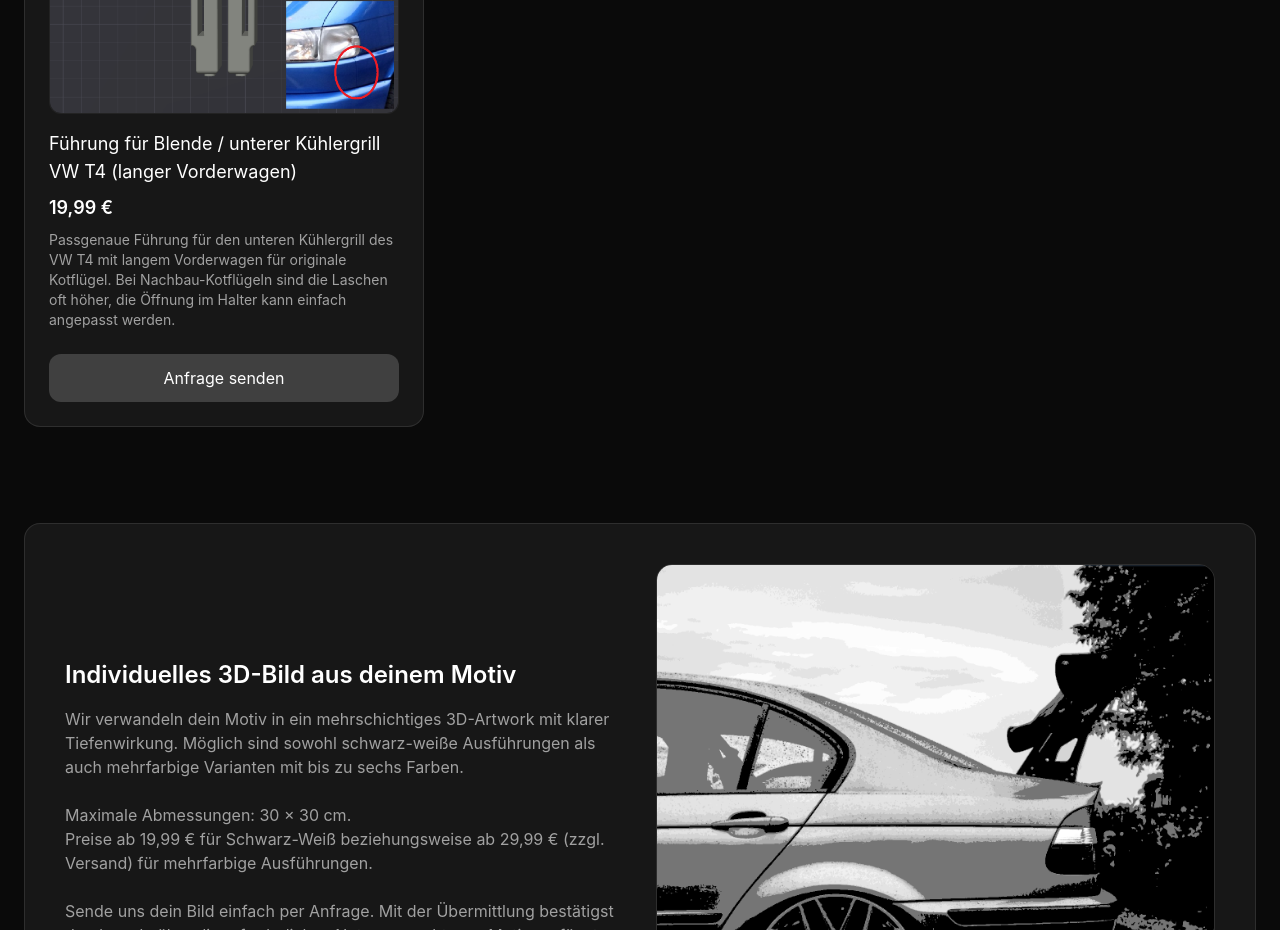
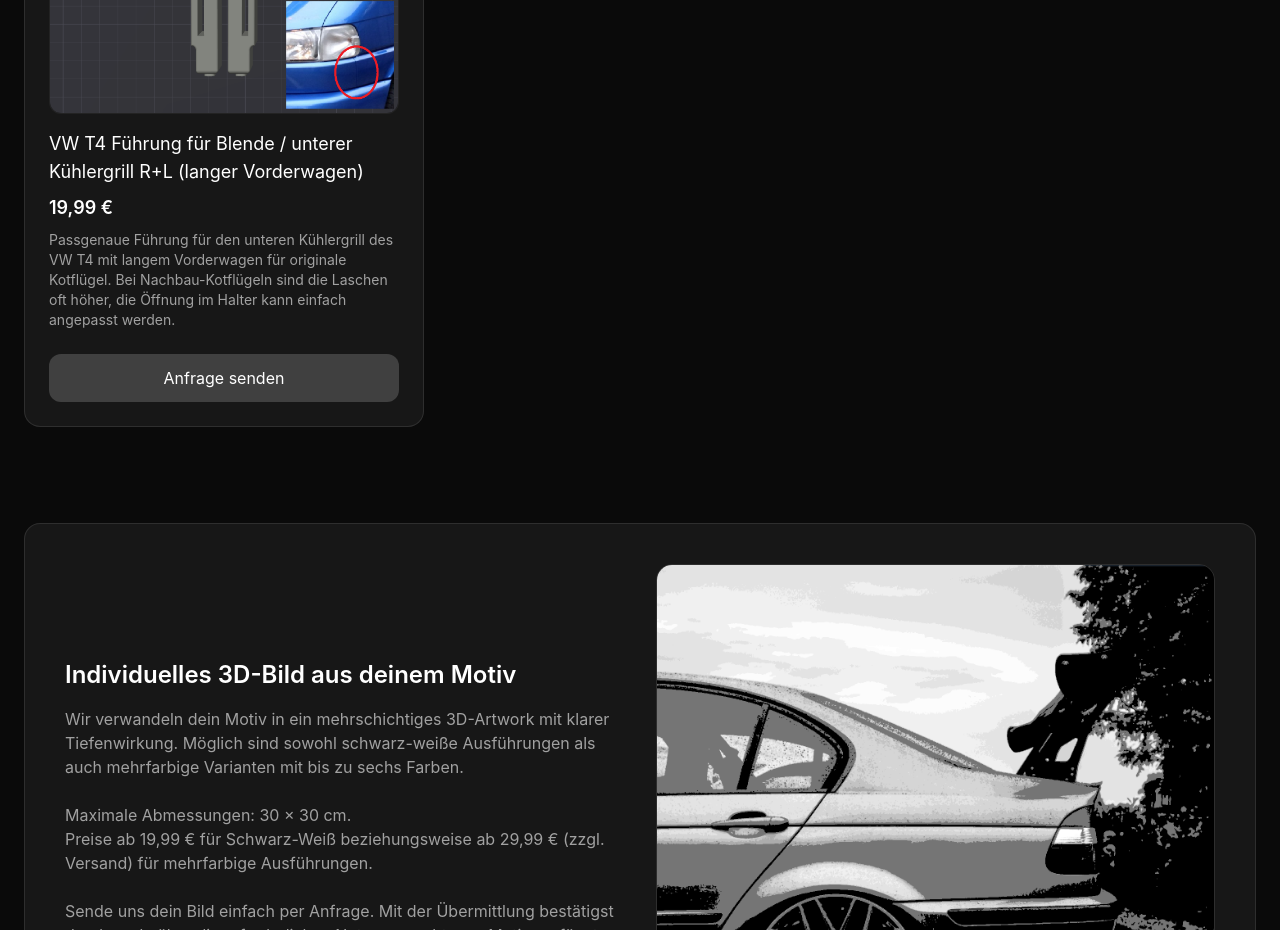
Before and after one commit to WernerG98/glueck-engineering, a React (Vite) app: page / in a window 1280 px wide. Shown: the part 860-1790 px from the top of the page. Built offline with nearby package versions, Linux system fonts and the light colour scheme.

Commit message:
Update App.jsx

```diff
--- a/src/App.jsx
+++ b/src/App.jsx
@@ -5,7 +5,7 @@ export default function GlueckEngineeringWebsite() {
 
   const fertigteile = [
     {
-      name: "Führung für Blende / unterer Kühlergrill VW T4 (langer Vorderwagen)",
+      name: "VW T4 Führung für Blende / unterer Kühlergrill R+L (langer Vorderwagen)",
       image: "/Fuehrung_Blende_T4.png",
       price: "19,99 €",
       text: "Passgenaue Führung für den unteren Kühlergrill des VW T4 mit langem Vorderwagen für originale Kotflügel. Bei Nachbau-Kotflügeln sind die Laschen oft höher, die Öffnung im Halter kann einfach angepasst werden.",
```
